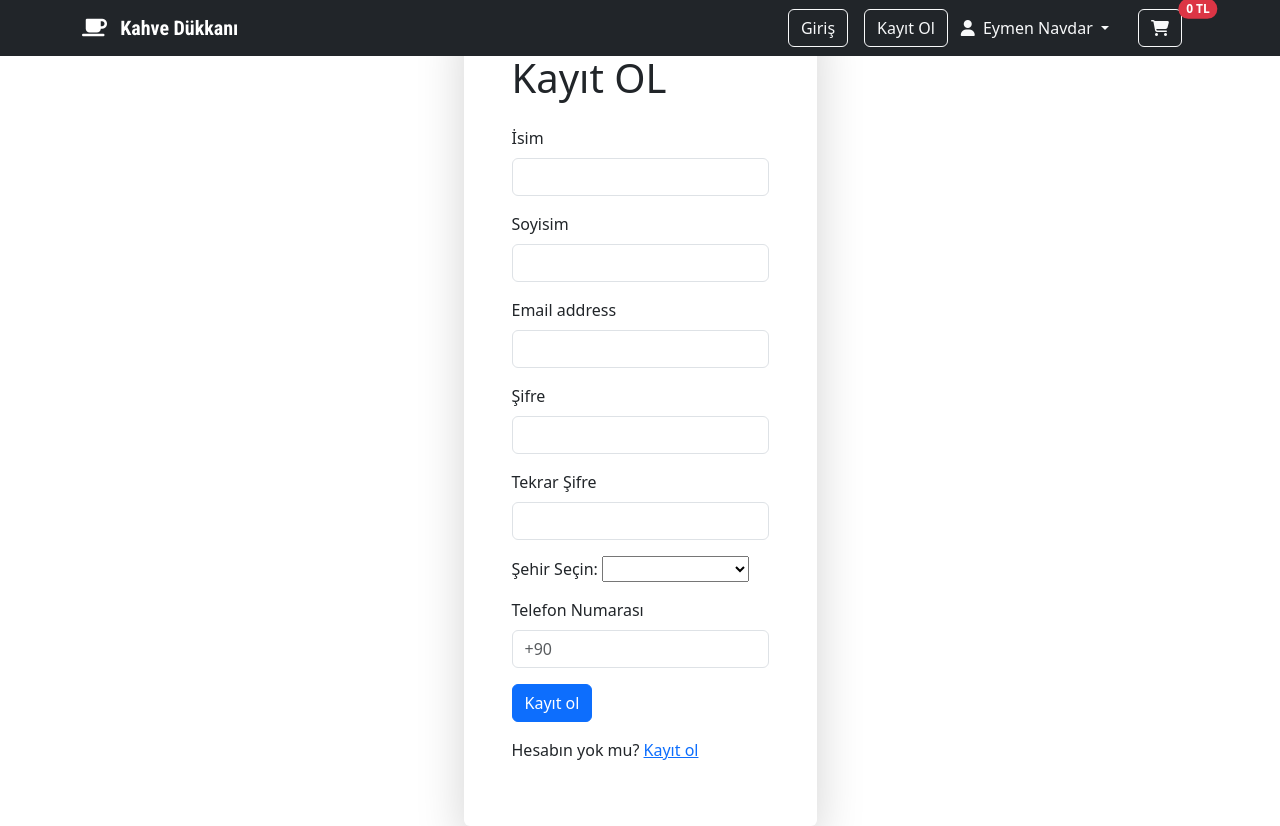
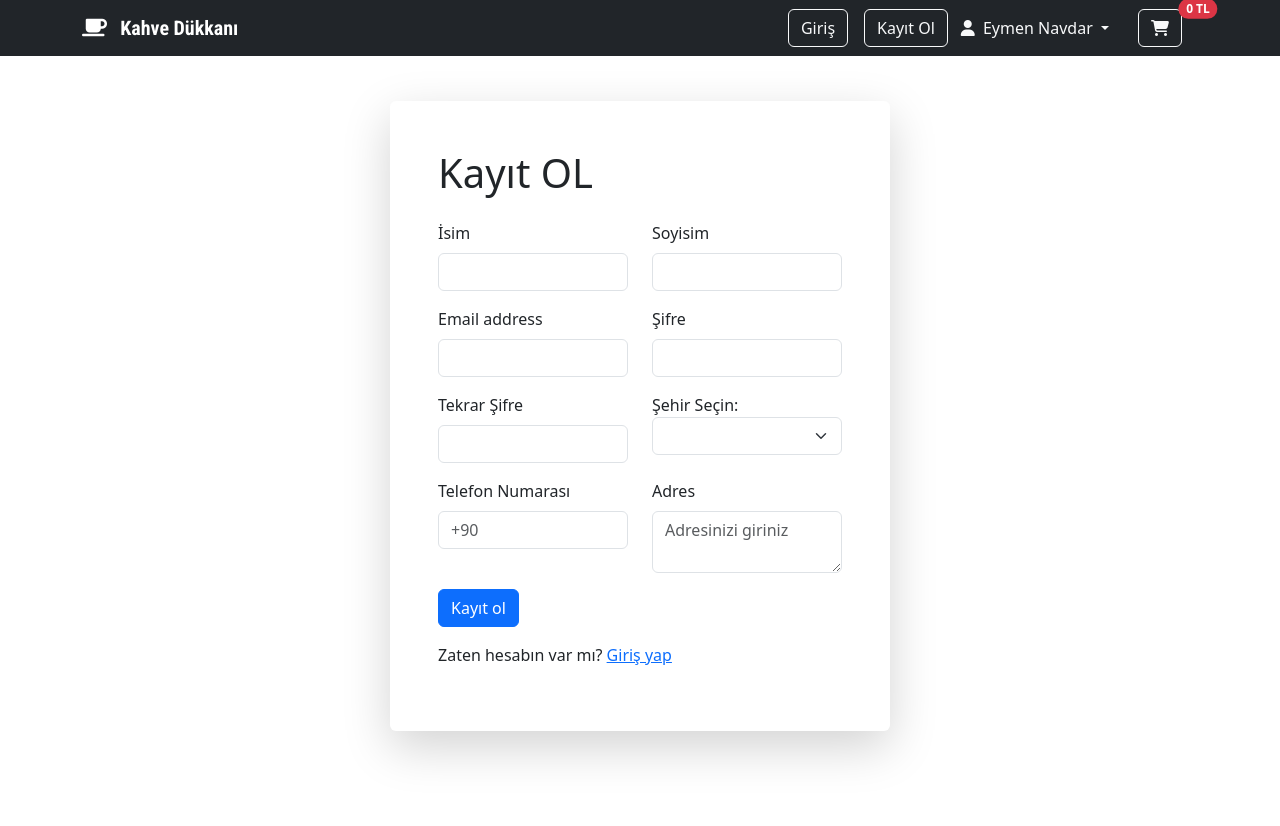
Before and after one commit to dallascity/E-Ticaret-KahveSatis, a PHP site: page /register.php in a window 1280 px wide. After the commit the page ends 760 px from the top, so only its background shows below. Run offline with PHP 8.4, Linux system fonts and the light colour scheme; some libraries are stand-ins or nearby versions.

Commit message:
register,birkaç fonksiyon,login ve register ajaxla gönderildi register validation yapıldı

```diff
--- a/inc/function.php
+++ b/inc/function.php
@@ -6,9 +6,30 @@ function errorAlert($error) {
         title: '$error',
     }) </script>";
 }
+function successAlert($title, $message, $url) {
+    echo '<script>
+            Swal.fire({
+                icon: "success",
+                title: "' . $title . '",
+                text: "' . $message . '",
+                confirmButtonText: "Kapat"
+            }).then((result) => {
+                if (result.isConfirmed) {
+                    window.location.href = "' . $url . '";
+                }
+            });
+        </script>';
+}
 
 function route($route){
     echo "<script>window.location.href = '$route';</script>";
+}
+
+function removeExtraSpaces($string)
+{
+    $string = preg_replace('/\s+/', ' ', $string);
+    $string = trim($string);
+    return $string;
 }
 
 $iller = array('','Adana', 'Adıyaman', 'Afyon', 'Ağrı', 'Amasya', 'Ankara', 'Antalya', 'Artvin',
--- a/register.php
+++ b/register.php
@@ -8,52 +8,102 @@ if (isset($_SESSION["oturum"]) && $_SESSION["oturum"] == 1) route('index.php');
 
 <body>
     <div class="container d-flex justify-content-center align-items-center" style="height: 90vh;">
-        <form action="login.php" method="POST" class="p-5 shadow-lg bg-white rounded" style="max-width: 500px;">
+    <form action="" method="POST" class="p-5 shadow-lg bg-white rounded" style="max-width: 500px;">
     <h1 class="mb-4">Kayıt OL</h1>
-            <div class="mb-3">
+    <div class="row mb-3">
+        <div class="col-md-6">
             <label for="name" class="form-label">İsim</label>
-                <input name="name" type="name" class="form-control" id="name" required>
+            <input name="name" type="name" class="form-control" id="name" maxlength="25" required>
         </div>
-            <div class="mb-3">
+        <div class="col-md-6">
             <label for="surname" class="form-label">Soyisim</label>
-                <input name="surname" type="name" class="form-control" id="surname" required>
+            <input name="surname" type="name" class="form-control" id="surname" maxlength="25" required>
         </div>
-            <div class="mb-3">
+    </div>
+    <div class="row mb-3">
+        <div class="col-md-6">
             <label for="email" class="form-label">Email address</label>
             <input name="email" type="email" class="form-control" id="email" aria-describedby="emailHelp" required>
         </div>
-            <div class="mb-3">
+        <div class="col-md-6">
             <label for="password" class="form-label">Şifre</label>
-                <input name="pass" type="password" class="form-control" id="password" required>
+            <input name="pass" type="password" class="form-control" id="pass" maxlength="16" required>
         </div>
-            <div class="mb-3">
+    </div>
+    <div class="row mb-3">
+        <div class="col-md-6">
             <label for="password" class="form-label">Tekrar Şifre</label>
-                <input name="vpass" type="password" class="form-control" id="password" required>
+            <input name="vpass" type="password" class="form-control" id="vpass" maxlength="16" required>
         </div>
-            <div class="mb-3">
+        <div class="col-md-6">
             <label for="city">Şehir Seçin:</label>
-                <select name="city" id="city">
-                    <?php foreach($iller as $city) echo " <option value='$city'>$city</option>"; ?>
-                    <!-- <option value=""></option> -->
+            <select name="city" id="city" class="form-select">
+                <?php foreach ($iller as $city) echo "<option value='$city'>$city</option>"; ?>
             </select>
         </div>
-            <div class="mb-3">
+    </div>
+    <div class="row mb-3">
+        <div class="col-md-6">
             <label for="phone" class="form-label">Telefon Numarası</label>
-                <input name="phone" type="phone" class="form-control" id="phone" placeholder="+90" required>
+            <input name="phone" type="phone" class="form-control" id="phone" placeholder="+90" maxlength="10" required>
         </div>
-
-            <button name="register" type="submit" class="btn btn-primary">Kayıt ol</button>
+        <div class="col-md-6">
+            <label for="address" class="form-label">Adres</label>
+            <textarea rows="2" name="address" class="form-control" id="address" placeholder="Adresinizi giriniz" required></textarea>
+        </div>
+    </div>
+    <button name="register" id="regBtn" type="button" class="btn btn-primary">Kayıt ol</button>
     <p class="mt-3">
-                Hesabın yok mu? <a href="login.php">Kayıt ol</a>
+        Zaten hesabın var mı? <a href="login.php">Giriş yap</a>
     </p>
 </form>
+
     </div>
 </body>
 
+<script>
+        $(document).ready(function() {
+                let register = false;
+            $('#regBtn').click(function() {
+
+                register = true
+                var name = $('#name').val();
+                var surname = $('#surname').val();
+                var pass = $('#pass').val();
+                var vpass = $('#vpass').val();
+                var city = $('#city').val();
+                var phone = $('#phone').val();
+                var email = $('#email').val();
+                var address = $('#address').val();
 
 
 
+                $.ajax({
+                    url: 'actions/registeraction.php',
+                    method: 'POST',
+                    data: {
+                        register:register,
+                        name:name,
+                        surname:surname,
+                        pass:pass,
+                        vpass:vpass,
+                        city:city,
+                        email: email,
+                        phone:phone,
+                        address:address
+                    },
+                    success: function(result) {
+
+                        $('body').append(result);
+                    },
+                    error: function(error) {
+                        $('body').append(error);
+                    }
+                });
+            });
+        });
+    </script>
+
 <?php
-$sayfa = "register";
 include "inc/footer.php";
 ?>
```
Also changed, not shown: actions/loginaction.php (added, +48 -0 lines), actions/registeraction.php (added, +106 -0 lines), login.php (+34 -50 lines), admin/index.php (added). Lines whose indentation alone changed are shown as unchanged.
